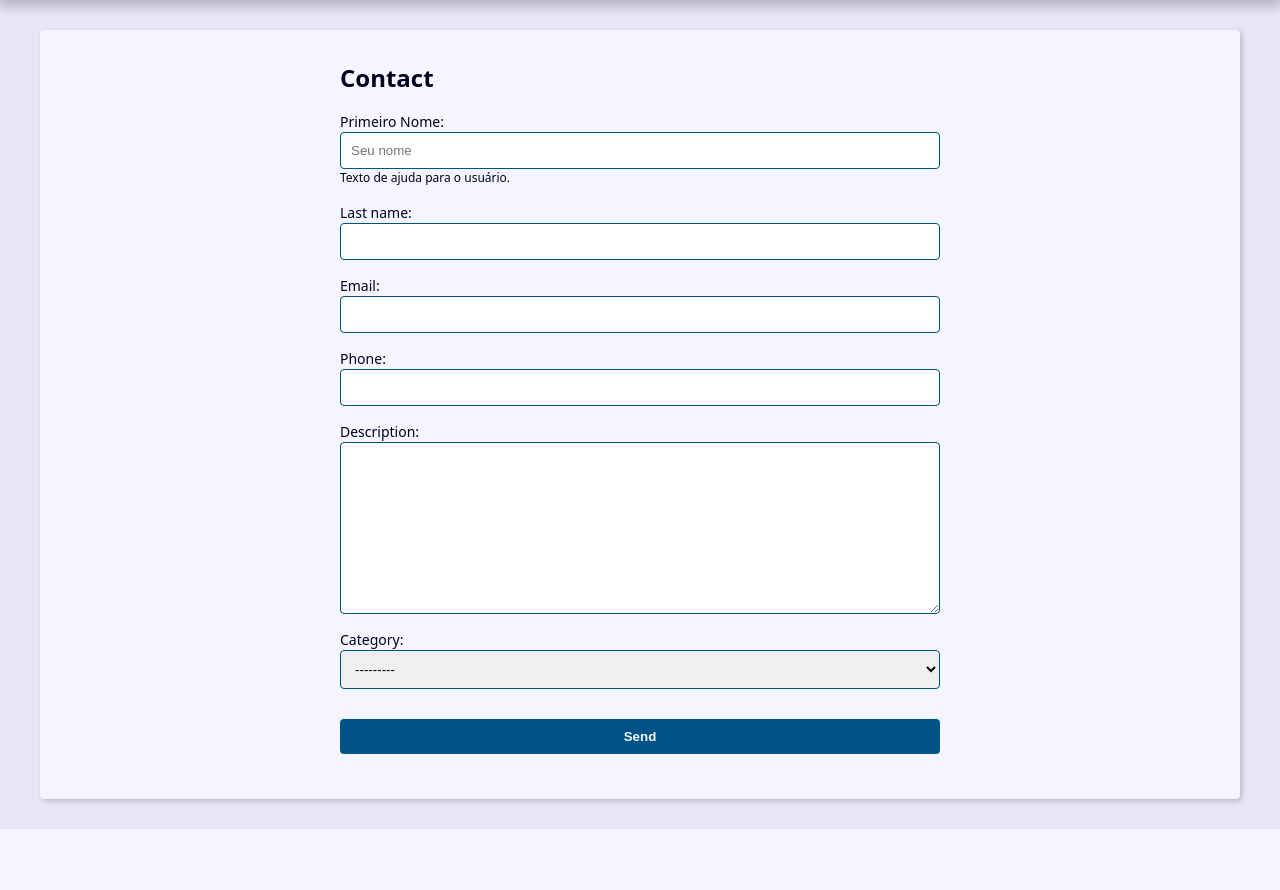
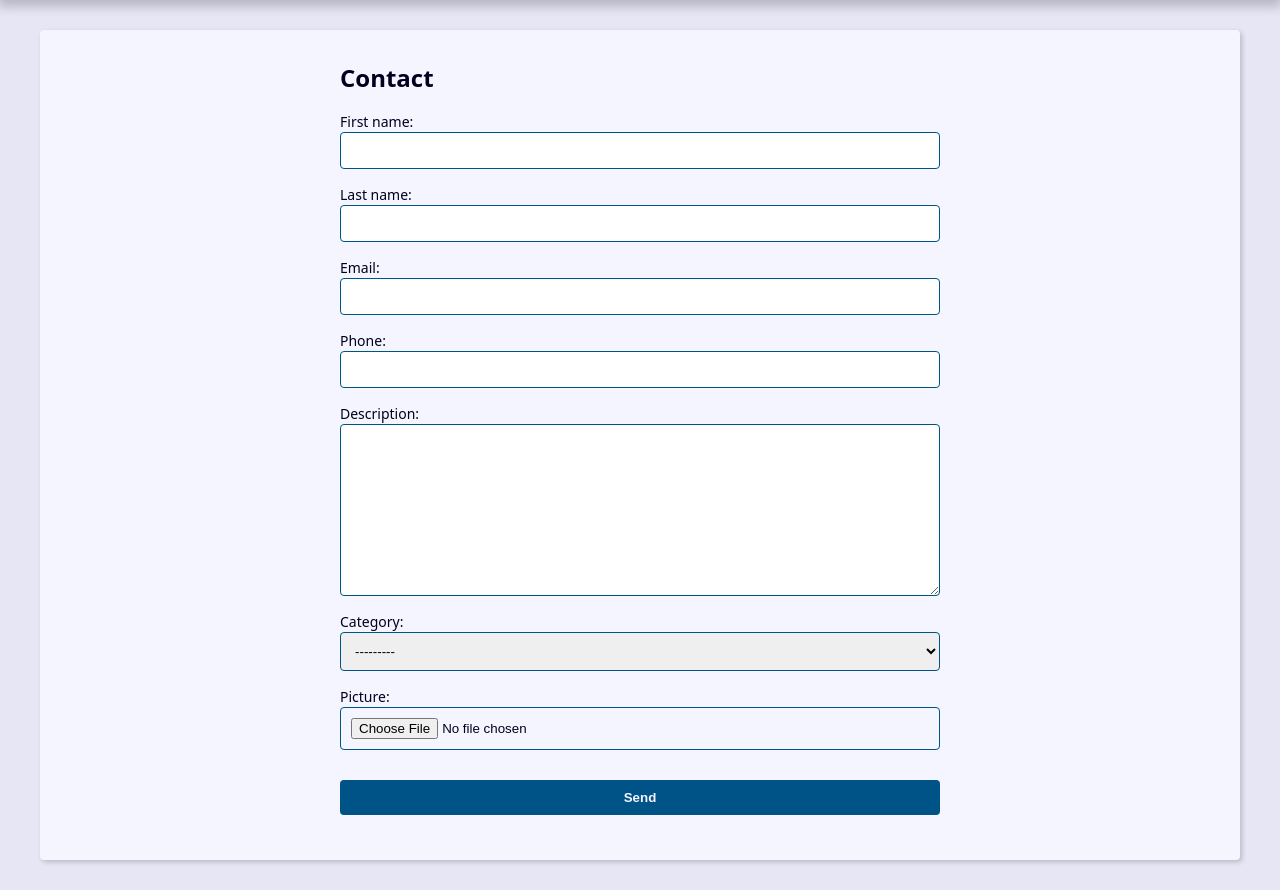
Before and after one commit to Dematheu/projeto-agenda-django, a Django app: page /contact/create/ in a window 1280 px wide. Shown: the part 239-1129 px from the top of the page. Before the commit the page ends 1068 px from the top, so only its background shows below. Run offline with Django 4.2, Linux system fonts and the light colour scheme; data that the repository does not hold is empty.

Commit message:
Added picture uploading feature to contacts

```diff
--- a/contact/forms.py
+++ b/contact/forms.py
@@ -8,39 +8,20 @@ from . import models
 
 
 class ContactForm(forms.ModelForm):
-    first_name = forms.CharField(
-        widget=forms.TextInput(
+    picture = forms.ImageField(
+        widget=forms.FileInput(
             attrs={
-                'class': 'classe-a classe-b',
-                'placeholder': 'Seu nome',
+                'accept': 'image/*',
             }
-        ),
-        label='Primeiro Nome',
-        help_text='Texto de ajuda para o usuário.'
+        )
     )
-
-    def __init__(self, *args, **kwargs) -> None:
-        super().__init__(*args, **kwargs)
-
-        # self.fields['first_name'].widget.attrs.update({
-        #     'class': 'classe-a classe-b',
-        #     'placeholder': 'Seu nome - init',
-        # })
 
     class Meta:
         model = models.Contact
         fields = (
             'first_name', 'last_name', 'email',
-            'phone', 'description', 'category',
+            'phone', 'description', 'category', 'picture'
             )
-        # widgets = {
-        #     'first_name': forms.TextInput(
-        #         attrs={
-        #             'class': 'classe-a classe-b',
-        #             'placeholder': 'Seu nome',
-        #         }
-        #     )
-        # }
 
     def clean(self):
         cleaned_data = self.cleaned_data
@@ -49,7 +30,7 @@ class ContactForm(forms.ModelForm):
 
         if first_name == last_name:
             msg = ValidationError(
-                    'Primeiro nome não pode ser igual o segundo',
+                    'First name and last name must not be the same.',
                     code='invalid'
                 )
             self.add_error('first_name', msg)
--- a/contact/templates/contact/contact.html
+++ b/contact/templates/contact/contact.html
@@ -12,6 +12,12 @@
         <p><b>Creation Date:</b> {{ contact.created_date }}</p>
         <p><b>Description:</b> {{ contact.description }}</p>
         <p><b>Category:</b> {{ contact.category.name }}</p>
+
+        {% if contact.picture %}
+            <p>
+                <img src="{{ contact.picture.url }}" alt="{{ contact.first_name}} {{ contact.last_name}}">
+            </p>
+        {% endif %}
 
         <div class="contact-links">
             <a class="btn btn-link" href="{% url 'contact:update' contact.id %}">Update</a>
--- a/contact/templates/contact/create.html
+++ b/contact/templates/contact/create.html
@@ -24,6 +24,12 @@
                         <p class="help-text">{{ field.help_text }}</p>
                     {% endif %}
                 </div>
+
+                {% if field.name == 'picture' and field.value.url %}
+                    <div class="form-group">
+                        <img src="{{ field.value.url }}" alt="">
+                    </div>
+                {% endif %}
             {% endfor %}
         </div>
 
--- a/contact/views/contact_forms.py
+++ b/contact/views/contact_forms.py
@@ -1,6 +1,5 @@
 from django.shortcuts import render, redirect, get_object_or_404
 from django.urls import reverse
-
 from contact.forms import ContactForm
 from contact.models import Contact
 
@@ -8,7 +7,7 @@ from contact.models import Contact
 def create(request):
     form_action = reverse('contact:create')
     if request.method == 'POST':
-        form = ContactForm(data=request.POST)
+        form = ContactForm(request.POST, request.FILES)
         context = {
             'form': form,
             'form_action': form_action,
@@ -41,7 +40,11 @@ def update(request, contact_id):
     )
     form_action = reverse('contact:update', args=(contact_id,))
     if request.method == 'POST':
-        form = ContactForm(data=request.POST, instance=contact)
+        form = ContactForm(
+            data=request.POST,
+            files=request.FILES,
+            instance=contact
+        )
 
         context = {
             'form': form,
```
